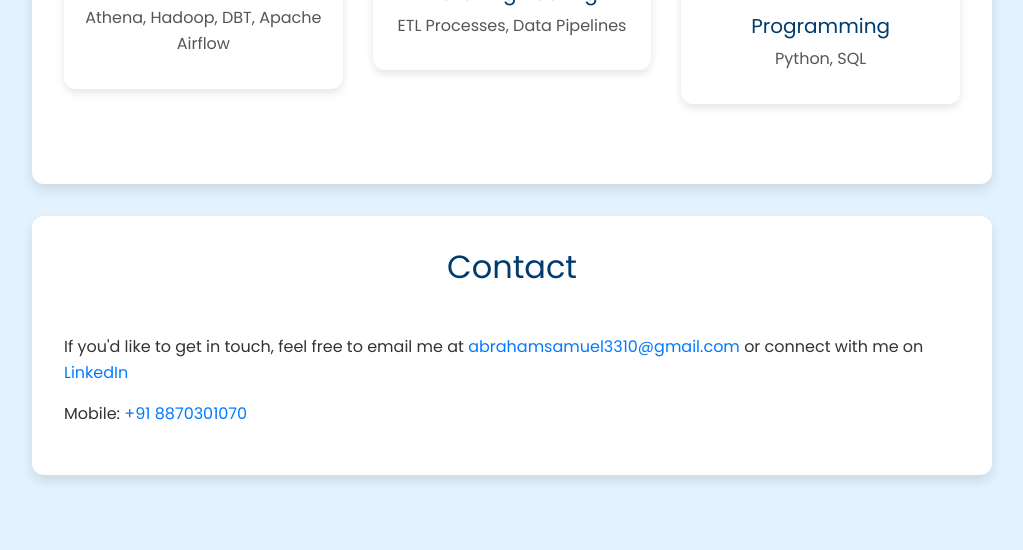
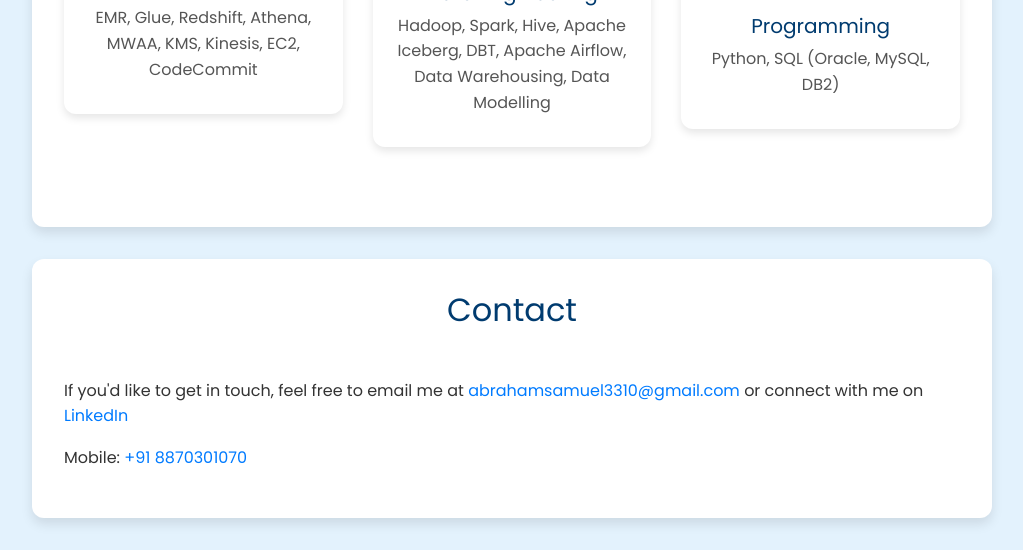
Before and after one commit to DannyBoy3310/DannyBoy3310.github.io, a plain HTML site: page index.html in a window 1280 px wide. Shown: the part 1432-1982 px from the top of the page, without its empty margins (128-1151 px from the left). Before the commit the page ends 1939 px from the top, so only its background shows below. Drawn offline with nearby package versions, Linux system fonts and the light colour scheme.

Commit message:
Update index.html

```diff
--- a/index.html
+++ b/index.html
@@ -202,21 +202,21 @@
                 <div class="skills-box">
                     <img src="AWS_logo.png" alt="AWS Cloud Services">
                     <h5>AWS Cloud Services</h5>
-                    <p>Athena, Hadoop, DBT, Apache Airflow</p>
+                    <p>EMR, Glue, Redshift, Athena, MWAA, KMS, Kinesis, EC2, CodeCommit</p>
                 </div>
             </div>
             <div class="col-md-4 text-center mb-4">
                 <div class="skills-box">
                     <img src="data.jpg" alt="Data Engineering">
                     <h5>Data Engineering</h5>
-                    <p>ETL Processes, Data Pipelines</p>
+                    <p>Hadoop, Spark, Hive, Apache Iceberg, DBT, Apache Airflow, Data Warehousing, Data Modelling </p>
                 </div>
             </div>
             <div class="col-md-4 text-center mb-4">
                 <div class="skills-box">
                     <img src="coding.jpg" alt="Programming">
                     <h5>Programming</h5>
-                    <p>Python, SQL</p>
+                    <p>Python, SQL (Oracle, MySQL, DB2) </p>
                 </div>
             </div>
         </div>
```
